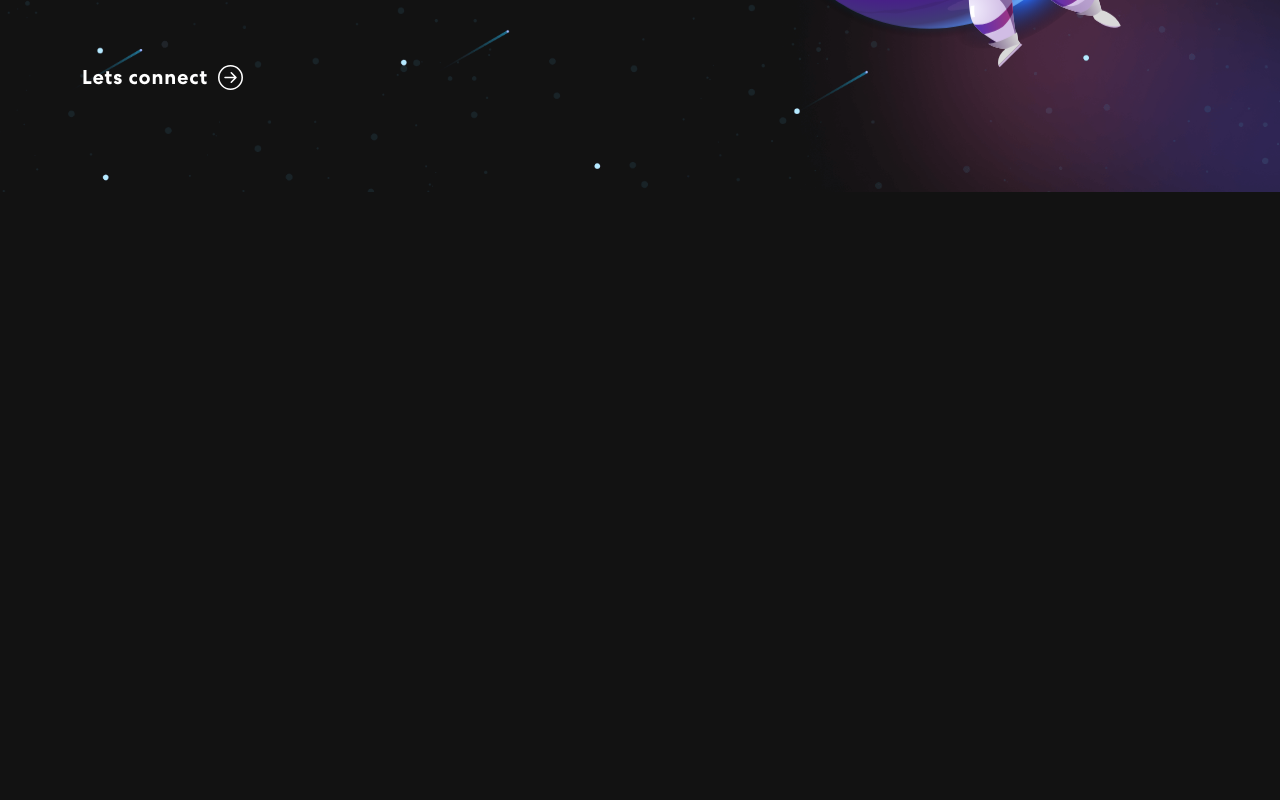
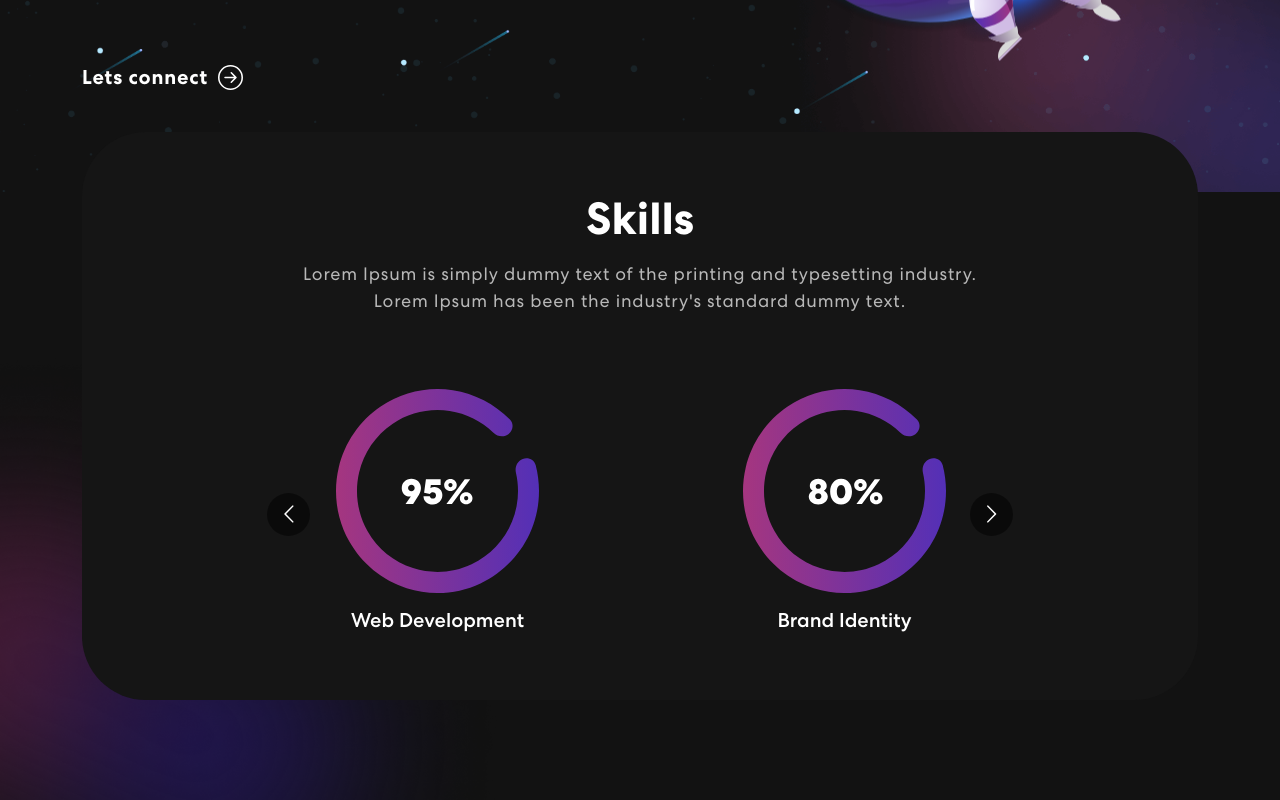
Before and after one commit to benjamin-dang/portfolio-website, a React (Create React App) app: page / in a window 1280 px wide. Shown: the part 580-1380 px from the top of the page. Before the commit the page ends 800 px from the top, so only its background shows below. Built offline with nearby package versions, Linux system fonts and the light colour scheme.

Commit message:
added skills

```diff
--- a/package.json
+++ b/package.json
@@ -11,6 +11,7 @@
     "react-bootstrap": "^2.9.0",
     "react-bootstrap-icons": "^1.10.3",
     "react-dom": "^18.2.0",
+    "react-multi-carousel": "^2.8.4",
     "react-scripts": "5.0.1",
     "web-vitals": "^2.1.4"
   },
--- a/src/App.css
+++ b/src/App.css
@@ -239,7 +239,6 @@
   background-size: cover;
   background-repeat: no-repeat;
 }
-
 .banner .tagline {
   font-weight: 700;
   letter-spacing: 0.8px;
@@ -258,7 +257,6 @@
   margin-bottom: 20px;
   display: block;
 }
-
 .banner p {
   color: #B8B8B8;
   font-size: 18px;
@@ -266,7 +264,6 @@
   line-height: 1.5em;
   width: 96%;
 }
-
 .banner button {
   color: #fff;
   font-weight: 700;
@@ -276,14 +273,12 @@
   display: flex;
   align-items: center;
 }
-
 .banner button svg {
   font-size: 25px;
   margin-left: 10px;
   transition: 0.3s ease-in-out;
   line-height: 1;
 }
-
 .banner button:hover svg {
   margin-left: 25px;
 }
@@ -309,6 +304,7 @@
 .skill {
   padding: 0 0 50px 0;
   position: relative;
+  width: 100%;
 }
 .skill-bx {
   background: #151515;
--- a/src/App.js
+++ b/src/App.js
@@ -1,14 +1,16 @@
 import './App.css';
 import 'bootstrap/dist/css/bootstrap.min.css';
 import NavBar from './Components/NavBar';
-import Banner from './Components/Banner'
+import Banner from './Components/Banner';
+import Skills from './Components/Skills';
 
 
 function App() {
   return (
     <div className="App">
-      <NavBar/>
-      <Banner/>
+      <NavBar />
+      <Banner />
+      <Skills />
     </div>
   );
 }
--- /dev/null
+++ b/src/Components/Skills.js
@@ -0,0 +1,62 @@
+import meter1 from "../assets/img/meter1.svg";
+import meter2 from "../assets/img/meter2.svg";
+import meter3 from "../assets/img/meter3.svg";
+import Carousel from 'react-multi-carousel';
+import 'react-multi-carousel/lib/styles.css';
+import arrow1 from "../assets/img/arrow1.svg";
+import arrow2 from "../assets/img/arrow2.svg";
+import colorSharp from "../assets/img/color-sharp.png"
+
+export default function Skills() {
+    const responsive = {
+        superLargeDesktop: {
+            breakpoint: { max: 4000, min: 3000 },
+            items: 5
+        },
+        desktop: {
+            breakpoint: { max: 3000, min: 1024 },
+            items: 3
+        },
+        tablet: {
+            breakpoint: { max: 1024, min: 464 },
+            items: 2
+        },
+        mobile: {
+            breakpoint: { max: 464, min: 0 },
+            items: 1
+        }
+    }
+    return (
+        <section className="skill" id="skills">
+            <div className="container">
+                <div className="row">
+                    <div className="col-12">
+                        <div className="skill-bx wow zoomIn">
+                            <h2>Skills</h2>
+                            <p>Lorem Ipsum is simply dummy text of the printing and typesetting industry.<br></br> Lorem Ipsum has been the industry's standard dummy text.</p>
+                            <Carousel responsive={responsive} infinite={true} className="owl-carousel owl-theme skill-slider">
+                                <div className="item">
+                                    <img src={meter1} alt="Image" />
+                                    <h5>Web Development</h5>
+                                </div>
+                                <div className="item">
+                                    <img src={meter2} alt="Image" />
+                                    <h5>Brand Identity</h5>
+                                </div>
+                                <div className="item">
+                                    <img src={meter3} alt="Image" />
+                                    <h5>Logo Design</h5>
+                                </div>
+                                <div className="item">
+                                    <img src={meter1} alt="Image" />
+                                    <h5>Web Development</h5>
+                                </div>
+                            </Carousel>
+                        </div>
+                    </div>
+                </div>
+            </div>
+            <img className="background-image-left" src={colorSharp} alt="Image" />
+        </section>
+    )
+}
```
Also changed, not shown: 1 other file (tests, documents, lock files or other folders).
